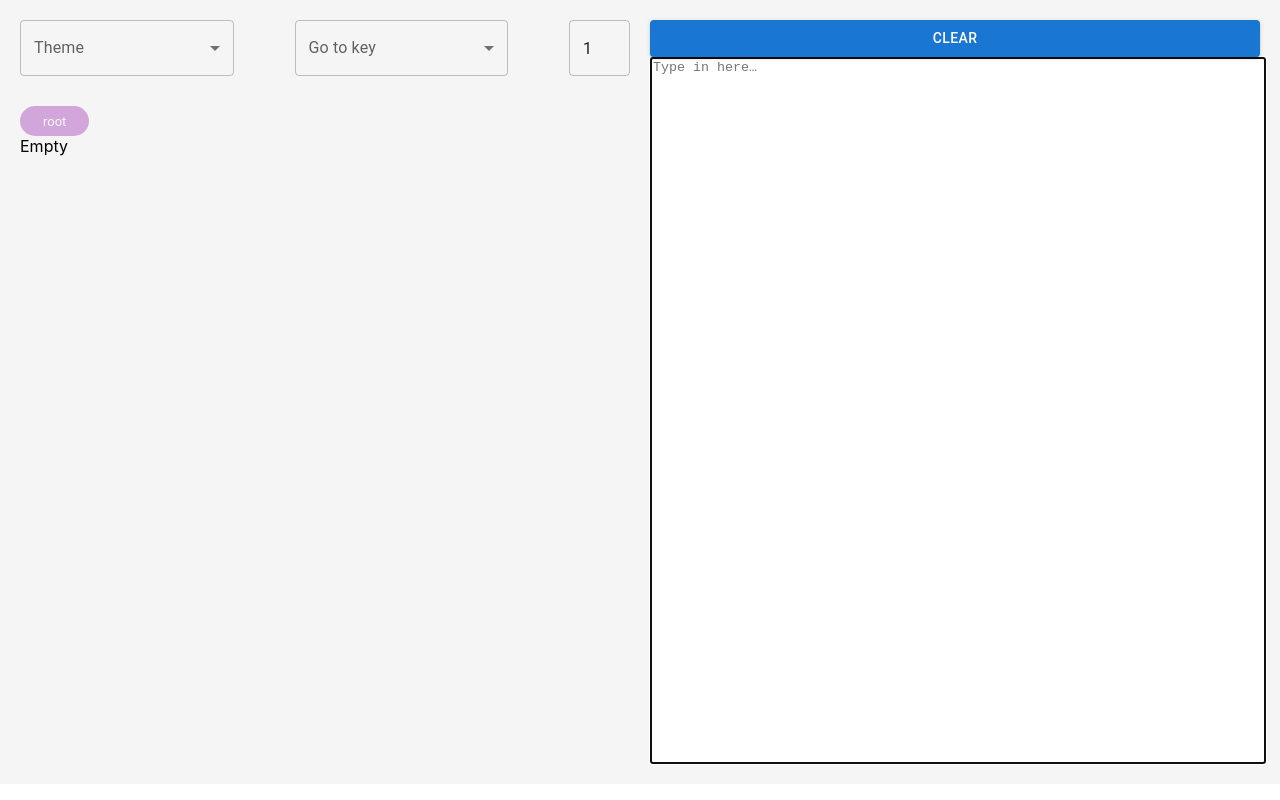
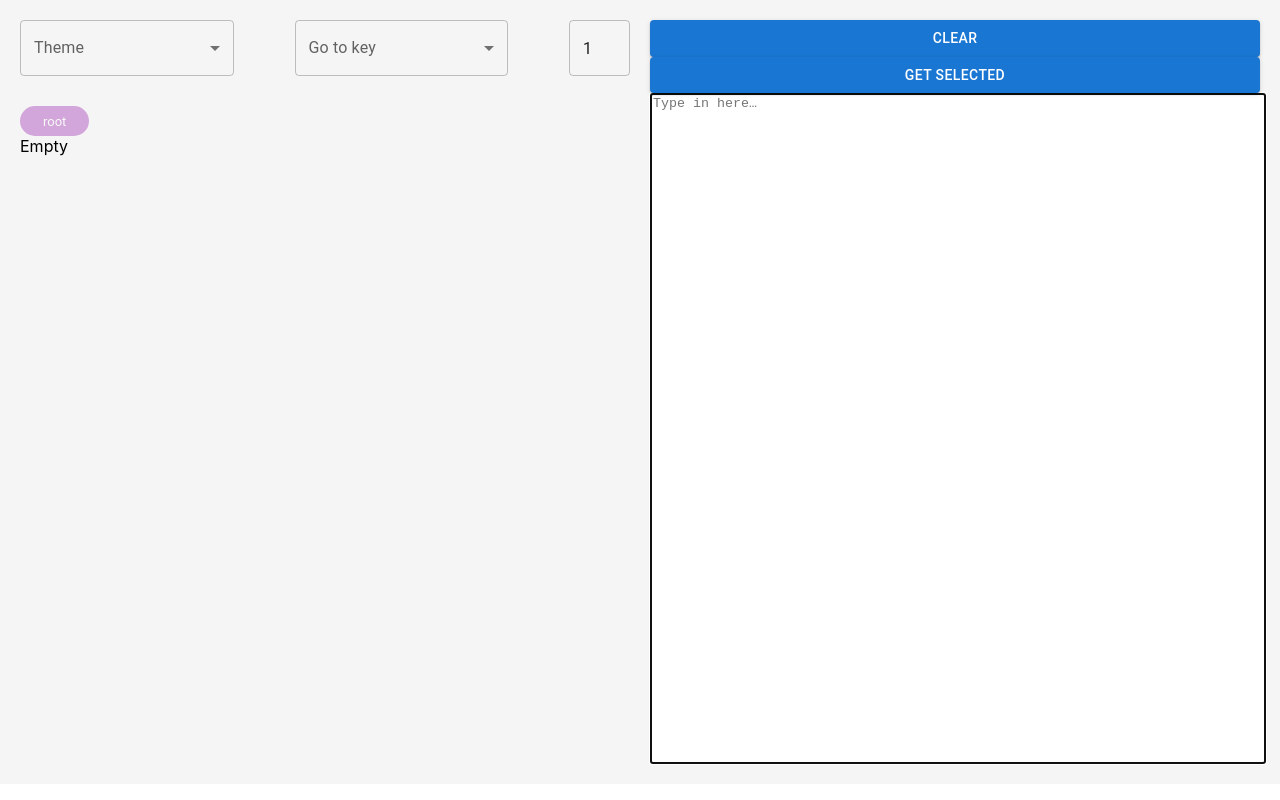
Before and after one commit to itaycs2407/i_json_viewer, a React (Create React App) app: page / in a window 1280 px wide. Built offline with nearby package versions, Linux system fonts and the light colour scheme.

Commit message:
add select in text and goto in json

```diff
--- a/src/components/JsonSection.tsx
+++ b/src/components/JsonSection.tsx
@@ -1,4 +1,4 @@
-import React, { useEffect, useMemo } from "react";
+import React, { useEffect, useMemo, useState } from "react";
 import styled from "@emotion/styled";
 import {
   FormControl,
@@ -12,16 +12,18 @@ import ReactJson, { ThemeKeys } from "react-json-view";
 import { getMaxDepth } from "../utils";
 import { APP_KEY_THEME, THEME } from "../constants";
 import WhereAmI from "./WhereAmI";
+import { get } from "lodash";
 
 interface JsonSectionProps {
   object: any;
+  gotoPath: string | null;
 }
-const JsonSection: React.FC<JsonSectionProps> = ({ object }) => {
-  const [key, setKey] = React.useState("");
-  const [theme, setTheme] = React.useState("");
+const JsonSection: React.FC<JsonSectionProps> = ({ object, gotoPath }) => {
+  const [key, setKey] = useState("");
+  const [theme, setTheme] = useState("");
   const [collapsedLevel, setCollapsedLevel] = React.useState(1);
-  const [data, setData] = React.useState(object);
-  const [path, setPath] = React.useState(["root"]);
+  const [data, setData] = useState(object);
+  const [path, setPath] = useState(["root"]);
 
   useEffect(() => {
     const storedTheme = localStorage.getItem(APP_KEY_THEME);
@@ -32,9 +34,18 @@ const JsonSection: React.FC<JsonSectionProps> = ({ object }) => {
   });
 
   useEffect(() => {
-    setData(object);
-    setPath(["root"]);
-  }, [object]);
+    if (gotoPath == null) {
+      setData(object);
+      setPath(["root"]);
+    } else {
+      const newRoot = gotoPath.split(".");
+      const newObject = get(object, newRoot.join("."));
+      if (newObject != null) {
+        setData(newObject);
+        setPath(["root", ...newRoot]);
+      }
+    }
+  }, [object, gotoPath]);
 
   const isValidJson = useMemo(() => {
     return data !== "";
--- a/src/components/TextSection.tsx
+++ b/src/components/TextSection.tsx
@@ -1,22 +1,58 @@
 import React from "react";
 import styled from "@emotion/styled";
 import { Button } from "@mui/material";
+import { findKeyPath } from "../utils";
+import { get } from "lodash";
 
 interface TextSectionProps {
   text: string;
   setText: React.Dispatch<React.SetStateAction<string>>;
+  setPath: React.Dispatch<React.SetStateAction<string | null>>;
 }
 
-const TextSection: React.FC<TextSectionProps> = ({ text, setText }) => {
+const TextSection: React.FC<TextSectionProps> = ({
+  text,
+  setText,
+  setPath,
+}) => {
   const textareaRef = React.useRef<HTMLTextAreaElement>(null);
   const handleClear = () => {
     setText("");
+    setPath(null);
     textareaRef.current?.focus();
   };
+
+  const handleTextSelection = () => {
+    const selection = textareaRef.current?.value.substring(
+      textareaRef.current.selectionStart,
+      textareaRef.current.selectionEnd
+    );
+
+    if (selection == null) {
+      return;
+    }
+
+    const object = JSON.parse(text);
+    const keyPath = findKeyPath(object, selection);
+
+    if (Array.isArray(keyPath)) {
+      if (typeof get(object, keyPath.join(".")) === "object") {
+        setPath(keyPath.join("."));
+        return;
+      }
+      return;
+    }
+
+    setPath(null);
+  };
+
   return (
     <Wrapper>
       <Button variant="contained" onClick={handleClear}>
         Clear
+      </Button>
+      <Button variant="contained" onClick={handleTextSelection}>
+        Get Selected
       </Button>
       <Textarea
         autoFocus
--- a/src/pages/Home.tsx
+++ b/src/pages/Home.tsx
@@ -33,10 +33,11 @@ const testObj = {
 
 const Home = () => {
   const [text, setText] = useState("");
+  const [path, setPath] = useState<string | null>(null);
   let isJson = false;
+
   try {
     JSON.parse(text);
-    console.log(JSON.parse(text));
     isJson = true;
   } catch (err) {
     isJson = false;
@@ -44,8 +45,8 @@ const Home = () => {
 
   return (
     <Container>
-      <JsonSection object={isJson ? JSON.parse(text) : ""} />
-      <TextSection setText={setText} text={text} />
+      <JsonSection object={isJson ? JSON.parse(text) : ""} gotoPath={path} />
+      <TextSection setText={setText} text={text} setPath={setPath} />
     </Container>
   );
 };
--- a/src/utils.ts
+++ b/src/utils.ts
@@ -13,3 +13,17 @@ export const getMaxDepth = (obj: any, depth = 0) => {
 
   return maxDepth;
 };
+
+export const findKeyPath = (obj: any, key: string): null | string[] => {
+  for (const prop in obj) {
+    if (prop === key) {
+      return [key];
+    } else if (typeof obj[prop] === "object") {
+      const path = findKeyPath(obj[prop], key);
+      if (path) {
+        return [prop, ...path];
+      }
+    }
+  }
+  return null;
+};
```
Also changed, not shown: 7 other files (tests, documents, lock files or other folders).
